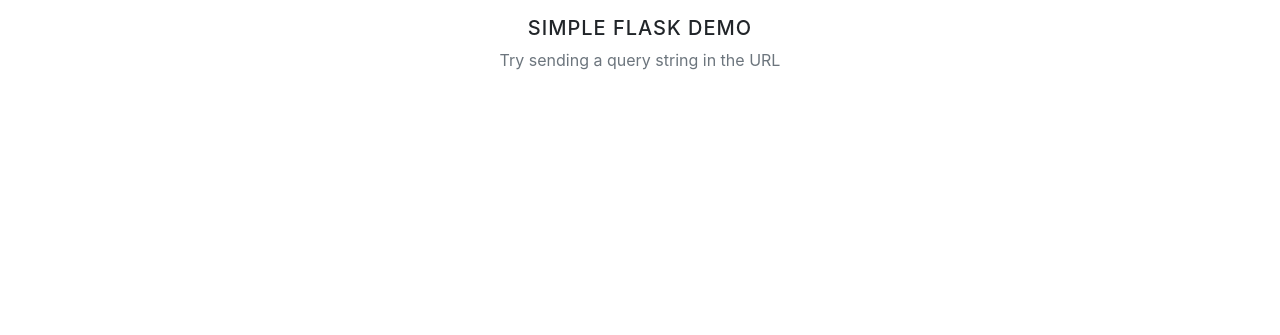
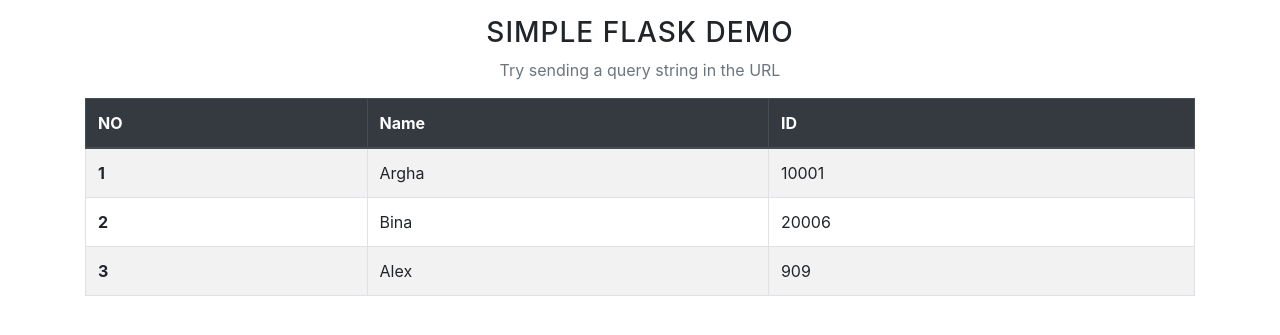
Before and after one commit to Julian-Nash/simple-flask-demo, a Flask app: page / in a window 1280 px wide. Shown: the top 335 px of the page. Run offline with Flask 2, Linux system fonts and the light colour scheme; some libraries are stand-ins or nearby versions.

Commit message:
I have made the index.html for user friendly and meaningful

```diff
--- a/app/templates/public/index.html
+++ b/app/templates/public/index.html
@@ -9,7 +9,7 @@
   <!-- Bootstrap CSS -->
   <link rel="stylesheet" href="https://stackpath.bootstrapcdn.com/bootstrap/4.3.1/css/bootstrap.min.css" integrity="sha384-ggOyR0iXCbMQv3Xipma34MD+dH/1fQ784/j6cY/iJTQUOhcWr7x9JvoRxT2MZw1T" crossorigin="anonymous">
 
-  <title>Hello, world!</title>
+  <title>Simple flask app</title>
 </head>
 
 <body>
@@ -17,16 +17,16 @@
   <div class="container mt-3">
     <div class="row">
       <div class="col">
-        <h5 class="text-center" style="letter-spacing: 1px">SIMPLE FLASK DEMO</h5>
+        <h3 class="text-center" style="letter-spacing: 1px">SIMPLE FLASK DEMO</h3>
         <p class="text-center text-muted">Try sending a query string in the URL</p>
 
         {% if args %}
         <table class="table table-striped table-bordered">
           <thead class="thead-dark">
             <tr>
-              <th scope="col">#</th>
-              <th scope="col">Key</th>
-              <th scope="col">Value</th>
+              <th scope="col">NO</th>
+              <th scope="col">Name</th>
+              <th scope="col">ID</th>
             </tr>
           </thead>
           <tbody>
--- a/app/views.py
+++ b/app/views.py
@@ -12,7 +12,7 @@ def index():
     dictionary of the query string keys & values, using request.args
     """
 
-    args = None
+    args = {"Argha":"10001","Bina":"20006","Alex":"909"}
 
     if request.args:
 
```
